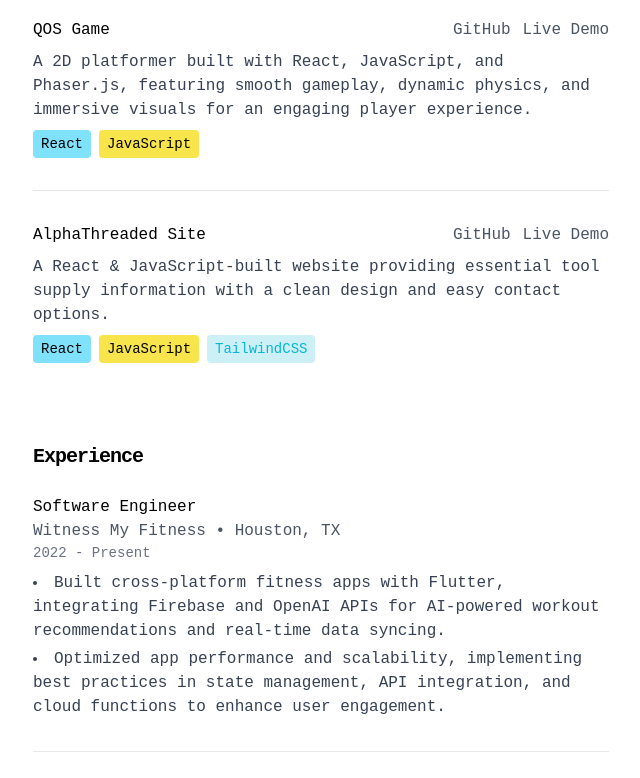
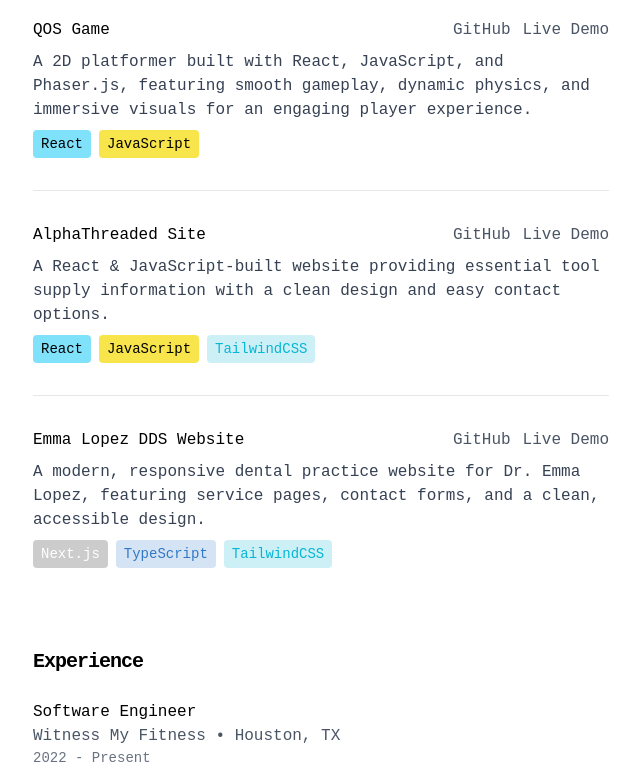
Before and after one commit to gonzaleza61/aaronportfolio, a Next.js app: page / in a window 1280 px wide. Shown: the part 655-1433 px from the top of the page, without its empty margins (319-959 px from the left). Built offline with nearby package versions, Linux system fonts and the light colour scheme; a web font is replaced by a local one.

Commit message:
updates[

```diff
--- a/app/data/projects.ts
+++ b/app/data/projects.ts
@@ -32,4 +32,12 @@ export const projects: Project[] = [
     github: "https://github.com/gonzaleza61/alphathreaded",
     link: "https://alphathreaded.vercel.app/",
   },
+  {
+    title: "Emma Lopez DDS Website",
+    description:
+      "A modern, responsive dental practice website for Dr. Emma Lopez, featuring service pages, contact forms, and a clean, accessible design.",
+    technologies: ["Next.js", "TypeScript", "TailwindCSS"],
+    github: "https://github.com/gonzaleza61/emmalopezdds",
+    link: "https://emmalopezdds.vercel.app/",
+  },
 ];
```
